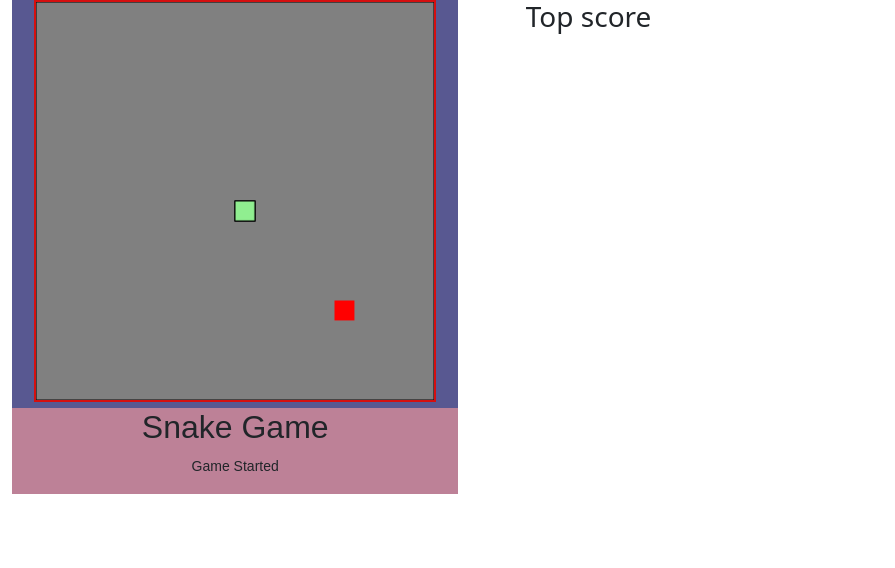
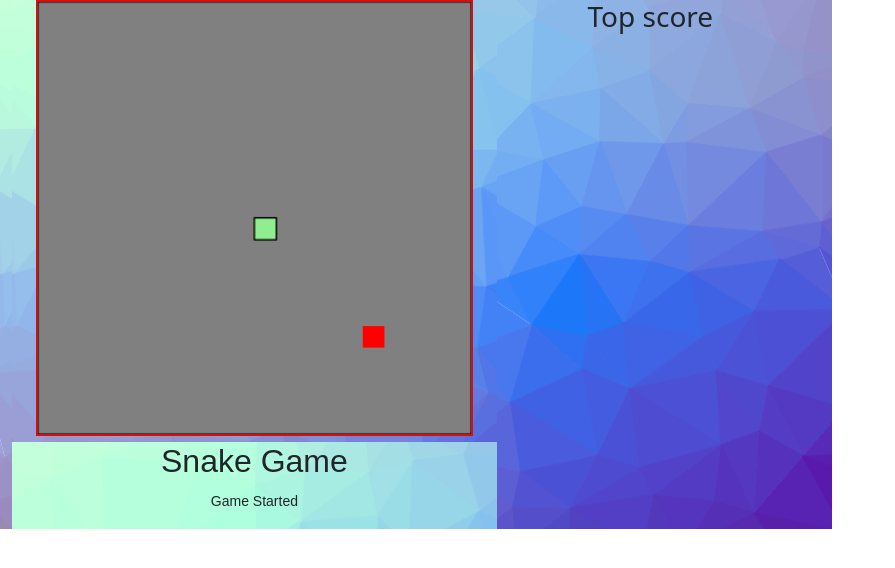
Before and after one commit to mnq11/SnakeGame, a website: page index.html in a window 1280 px wide. Shown: the whole page, without its empty margins (0-895 px from the left). Drawn offline with nearby package versions, Linux system fonts and the light colour scheme.

Commit message:
css play

```diff
--- a/style.css
+++ b/style.css
@@ -5,6 +5,7 @@
     background-color: #585891;
     height: auto;
     border:  5px ;
+    background-image: url("pic/2.png");
 
 }
 .game-info {
@@ -15,18 +16,25 @@
     background-color: #bd8197;
     height: auto;
     border:  5px ;
+    background-image: url("pic/2.png");
+
 }
 .Top-score{
     border:  2px blue;
-    width: 95%;
+    width: 98%;
+
 }
 #canvas{
     border: solid 2px #d50f0f;
     width: 90%;
+
 }
 .container{
     text-align:center;
     float: left;
-    width: 60%; /* The width is 60%, by default */
+    width: 65%;
     border:  2px ;
+    background-image: url("pic/2.png");
+    height: 100%;
+
 }
```
